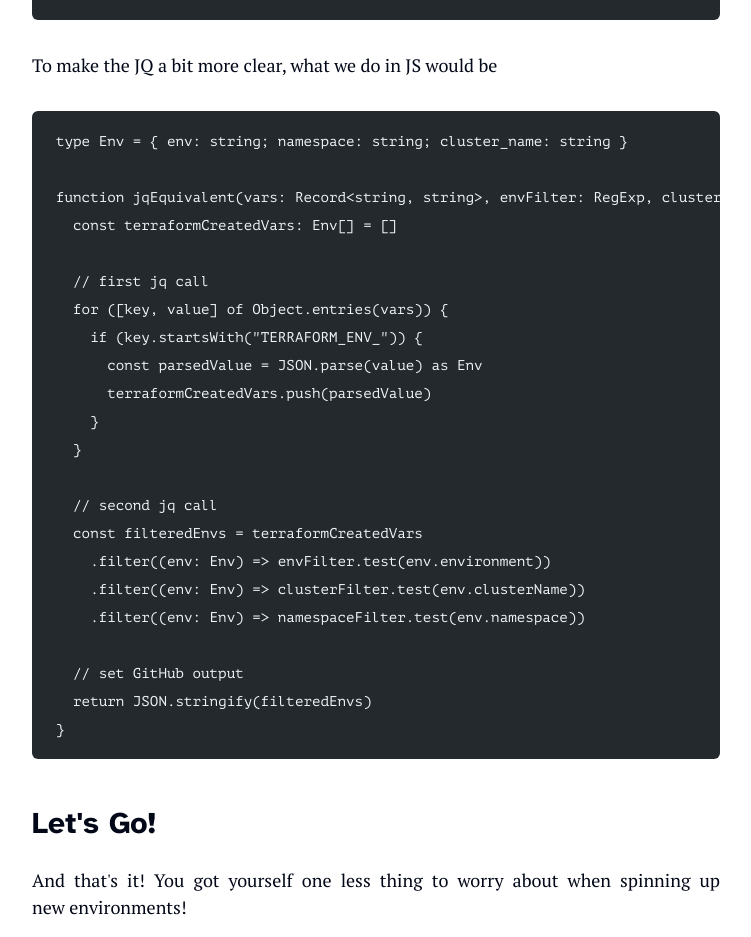
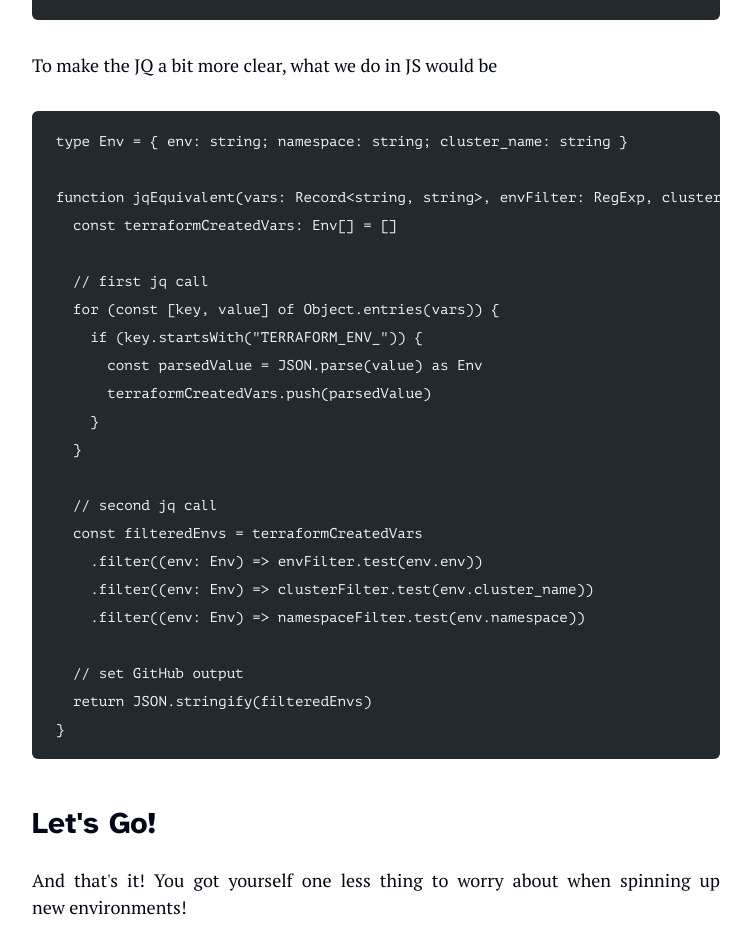
Before and after one commit to drornir/website, an Astro site in the folder astro/my-shadcn/: page /blog/github-actions-dynamic-envs in a window 1280 px wide. Shown: the part 6322-7259 px from the top of the page, without its empty margins (264-1015 px from the left). Built offline with nearby package versions, Linux system fonts and the light colour scheme; Astro itself is replaced by a stand-in of ours; code samples lack their colours.

Commit message:
fix code in github-actions-dynamic-envs

````diff
--- a/astro/my-shadcn/src/content/blog/github-actions-dynamic-envs/index.mdx
+++ b/astro/my-shadcn/src/content/blog/github-actions-dynamic-envs/index.mdx
@@ -203,11 +203,11 @@ To make the JQ a bit more clear, what we do in JS would be
 ```ts
 type Env = { env: string; namespace: string; cluster_name: string }
 
-function jqEquivalent(vars: Record<string, string>, envFilter: RegExp, clusterFilter: RegExp, namespaceFilter: RegExp): Env[] {
+function jqEquivalent(vars: Record<string, string>, envFilter: RegExp, clusterFilter: RegExp, namespaceFilter: RegExp): string {
   const terraformCreatedVars: Env[] = []
 
   // first jq call
-  for ([key, value] of Object.entries(vars)) {
+  for (const [key, value] of Object.entries(vars)) {
     if (key.startsWith("TERRAFORM_ENV_")) {
       const parsedValue = JSON.parse(value) as Env
       terraformCreatedVars.push(parsedValue)
@@ -216,8 +216,8 @@ function jqEquivalent(vars: Record<string, string>, envFilter: RegExp, clusterFi
 
   // second jq call
   const filteredEnvs = terraformCreatedVars
-    .filter((env: Env) => envFilter.test(env.environment))
-    .filter((env: Env) => clusterFilter.test(env.clusterName))
+    .filter((env: Env) => envFilter.test(env.env))
+    .filter((env: Env) => clusterFilter.test(env.cluster_name))
     .filter((env: Env) => namespaceFilter.test(env.namespace))
 
   // set GitHub output
````
